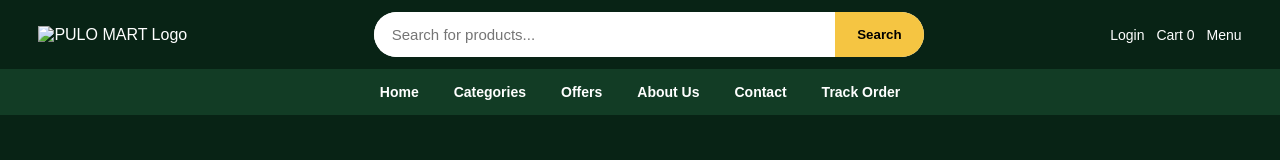
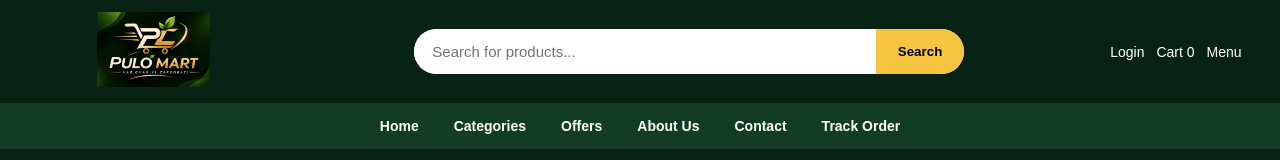
Before and after one commit to Mywebsite2010/Pulo-mart, a plain HTML site: page index.html in a window 1280 px wide. Shown: the top 160 px of the page. Drawn offline with Linux system fonts and the light colour scheme.

Commit message:
Fix PULO MART logo path

```diff
--- a/index.html
+++ b/index.html
@@ -14,7 +14,7 @@
   <!-- HEADER -->
   <header class="header">
     <div class="brand">
-      <img src="assets/logo.jpg" alt="PULO MART Logo">
+    <img src="assets/IMG-20261115-WA0001.jpg" alt="PULO MART Logo">
     </div>
 
     <div class="search-box">
```
